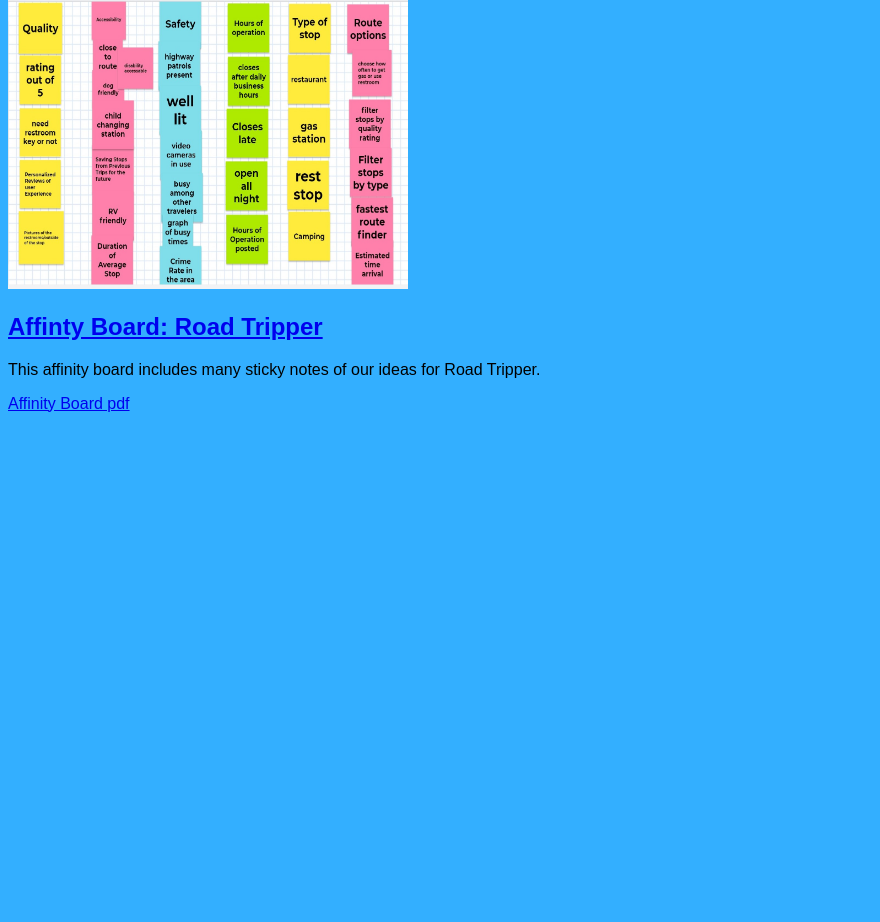
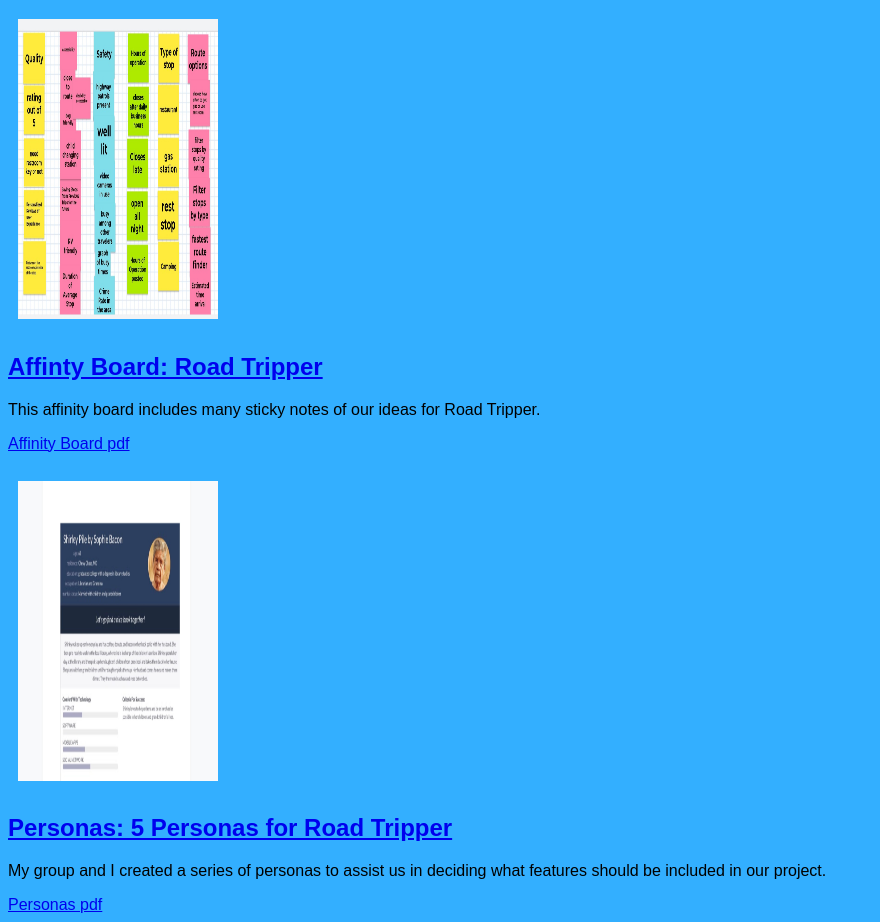
Before and after one commit to lbonk/lbonk.github.io, a plain HTML site: page index.html in a window 1280 px wide. Shown: the part 533-1455 px from the top of the page, without its empty margins (0-880 px from the left). Before the commit the page ends 954 px from the top, so only its background shows below. Drawn offline with Linux system fonts and the light colour scheme.

Commit message:
Add files via upload

```diff
--- a/index.html
+++ b/index.html
@@ -31,5 +31,18 @@
                 <a href="files/Team%20Turtles%20Jamboard.pdf"> Affinity Board pdf </a>
             </section>
         </section>
+
+        <!--Personas Assignment-->
+        <section class="assignment">
+
+            <section class="ass-details">
+                <br>
+                <a href="files/Personas%20-%20team%20turtle%20.pdf"><img src="images/personas.jpg" height=300p width=400p></a>
+                    <a href="files/Personas%20-%20team%20turtle%20.pdf"><h2> Personas: 5 Personas for Road Tripper</h2></a>
+                <p> My group and I created a series of personas to assist us in deciding what features should be included in our project.
+                </p>
+                <a href="files/Personas%20-%20team%20turtle%20.pdf"> Personas pdf </a>
+            </section>
+        </section>
     </body>
 </html>
--- a/styles.css
+++ b/styles.css
@@ -6,3 +6,13 @@ h1{
     color: darkblue;
     text-align: center;
 }
+.assigment{
+    display: flex;
+    padding: 10px;
+    margin: 10px;
+    background-color: aquamarine;
+}
+.assignment img{
+    width: 200px;
+    padding: 10px;
+}
```
Also changed, not shown: images/personas.jpg (added), 1 other file.
